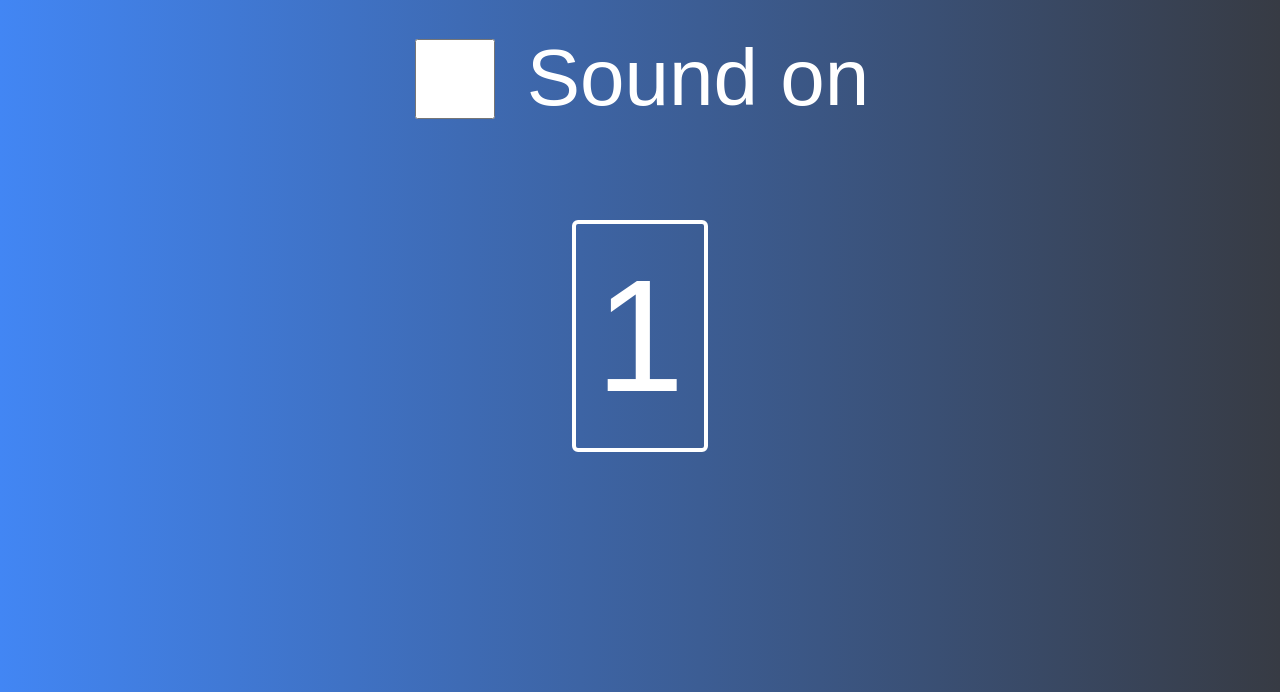
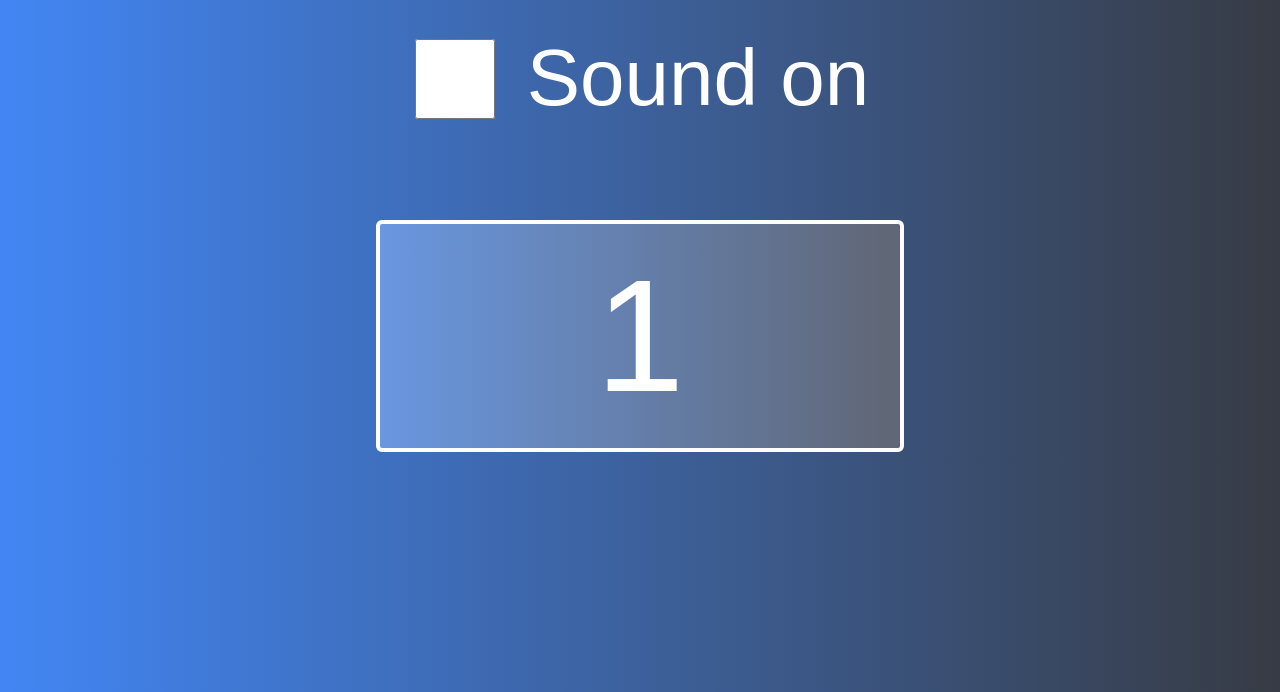
Before and after one commit to mgonzalezperna/server_presentacion_funcional, a Flask app: page /1 in a window 1280 px wide. Shown: the top 692 px of the page. Run offline with Flask 2, Linux system fonts and the light colour scheme.

Commit message:
Change button text and style.

```diff
--- a/backend/backend/templates/button-note.html
+++ b/backend/backend/templates/button-note.html
@@ -13,9 +13,9 @@
                 <input class="checkbox-activar" id="activar-sonido" ontouchstart="activarSonido()" type="checkbox">Sound
                 on</label>
         </div>
-        <div style="text-align: center;">
+        <div>
             <div class="button_cont" ontouchstart="playNote()" ontouchend="stopNote()" align="center">
-                <a id="boton" class="not-touching noselect" target="_blank"
+                <a id="boton" class="not-touching noselect boton" target="_blank"
                     rel="nofollow noopener">{{ note_number }}</a>
             </div>
         </div>
@@ -41,14 +41,12 @@
         function playNote() {
             boton.classList.remove('not-toucing');
             boton.classList.add('touching');
-            boton.textContent = `Playing ${'{{note_number}}'}`
             synth.triggerAttack('{{note}}');
         }
 
         function stopNote() {
             boton.classList.remove('touching');
             boton.classList.add('not-toucing');
-            boton.textContent = `Play ${'{{note_number}}'}`
             synth.triggerRelease()
         }
     </script>
@@ -98,6 +96,17 @@
         text-align: center;
     }
 
+    .boton {
+        font-size: 30rem;
+        width: 30rem;
+        background: #373B44;
+        /* fallback for old browsers */
+        background: -webkit-linear-gradient(to right, #6997e0, rgb(96, 102, 116));
+        /* Chrome 10-25, Safari 5.1-6 */
+        background: linear-gradient(to right, #6997e0, rgb(96, 102, 116));
+        /* W3C, IE 10+/ Edge, Firefox 16+, Chrome 26+, Opera 12+, Safari 7+ */
+    }
+
     .not-touching {
         font-size: 10rem;
         color: white !important;
```
